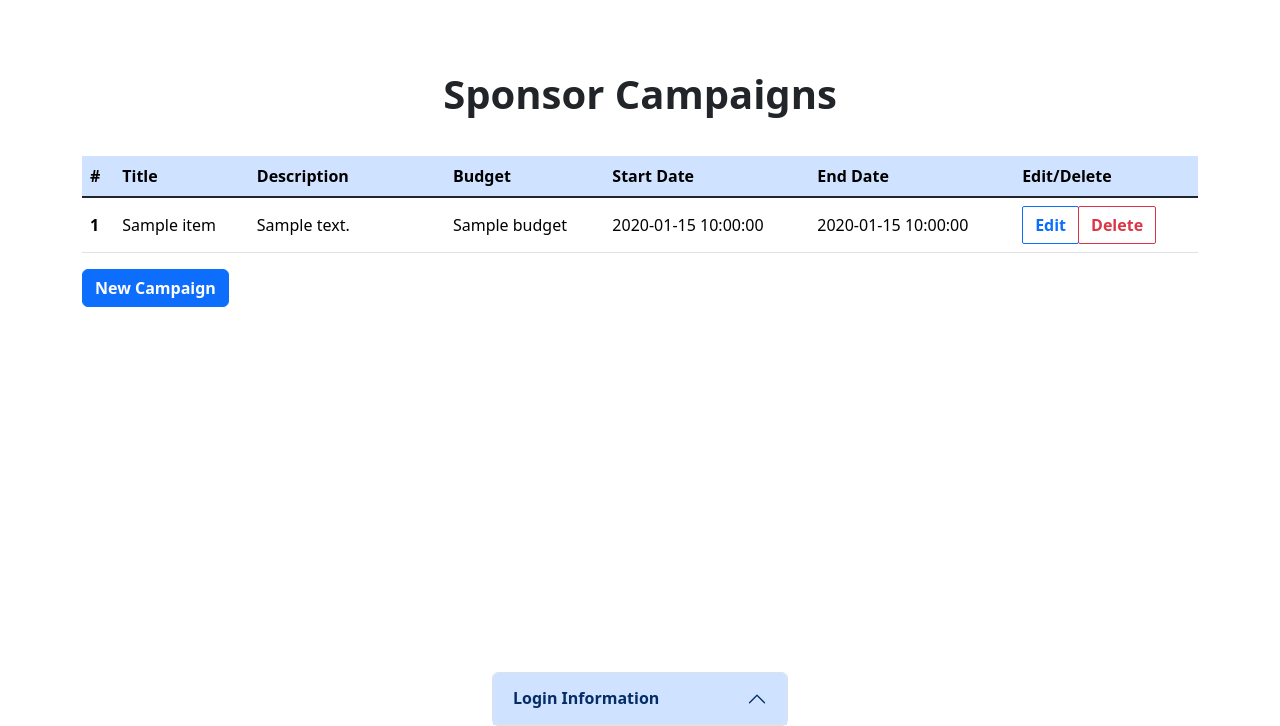
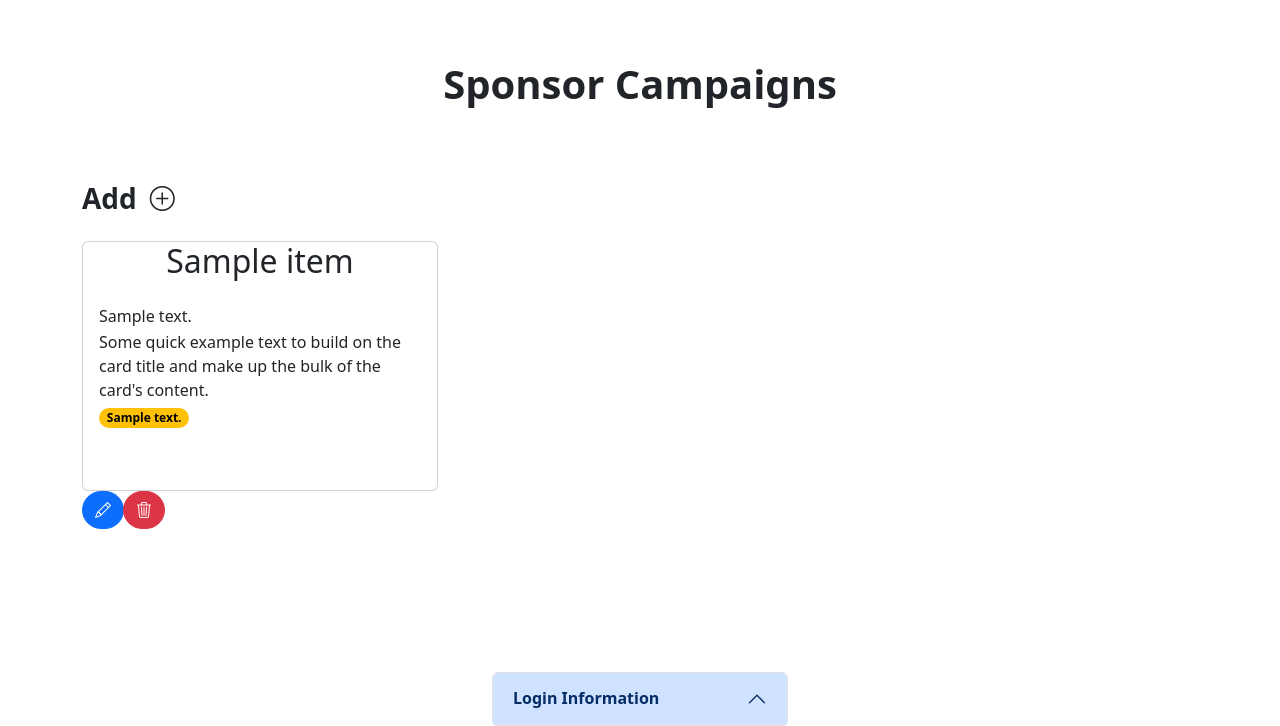
Before and after one commit to Rubix-av/IESCP, a Flask app: page /sponsor/sponsor-campaigns in a window 1280 px wide. Shown: the part 74-800 px from the top of the page. Run offline with Flask 3, Linux system fonts and the light colour scheme; a user stored in the database is signed in; tables that the repository leaves empty hold one stand-in row (values such as "Sample post"); a database or web service that is not in the repository returns one stand-in record (values such as "Sample title"); data that the repository does not hold is empty.

Commit message:
Update/Sponsor campaigns are now displayed as cards instead of table data. Clicking on a campaign card redirects to view-campaign page where specific campaign details are available

```diff
--- a/website/sponsors.py
+++ b/website/sponsors.py
@@ -287,3 +287,12 @@ def filter_campaigns():
 
         flash(f"Could not find {filter_keyword}", category='error')
         return redirect(url_for("sponsor.sponsor_find"))
+
+@sponsor.route("campaign-view/<int:id>")
+def campaign_view(id):
+    if request.method == "GET":
+
+        response = requests.get(campaigns_api_url + f"/{id}")
+        campaign = response.json()
+
+        return render_template("sponsor_pages/campaign-view.html",user=current_user, campaign=campaign)
--- a/website/templates/base.html
+++ b/website/templates/base.html
@@ -7,6 +7,7 @@
 
   <!-- Bootstrap stylesheet -->
   <link href="https://cdn.jsdelivr.net/npm/bootstrap@5.3.3/dist/css/bootstrap.min.css" rel="stylesheet" integrity="sha384-QWTKZyjpPEjISv5WaRU9OFeRpok6YctnYmDr5pNlyT2bRjXh0JMhjY6hW+ALEwIH" crossorigin="anonymous">
+  <link rel="stylesheet" href="https://cdn.jsdelivr.net/npm/bootstrap-icons@1.11.3/font/bootstrap-icons.min.css">
 
   <!-- CSS stylesheets -->
   <link rel="stylesheet" href="{{ url_for('static', filename='login.css') }}">
--- a/website/templates/sponsor_pages/sponsor-campaigns.html
+++ b/website/templates/sponsor_pages/sponsor-campaigns.html
@@ -1,7 +1,7 @@
 {% extends "view.html" %} {% block title %}Campaigns{% endblock %}
 
 {% block view_content %}
-<h1 class="fw-bold" align="center" style="padding: 30px 10px; margin-top: 40px">Sponsor Campaigns</h1>
+<h1 class="fw-bold" align="center" style="padding: 30px 10px; margin-top: 30px; margin-bottom: 35px">Sponsor Campaigns</h1>
 
 <!-- <style>
   .table th, .table td {
@@ -13,41 +13,42 @@
   }
 </style> -->
 
+
+<div class="d-flex align-items-center mb-3">
+  <h3 class="mb-0 fw-bold">Add</h3>
+  <a href="add-campaign" type="button" class="btn fw-bold mb-0 ml-3">
+    <i class="bi bi-plus-circle" style="font-size: 25px"></i>
+  </a>
+</div>
+
 {% if allCampaigns|length == 0 %}
     <div class="alert alert-warning text-center fs-3 mt-4">
       <span><strong>Start Adding Campaigns</strong></span>
     </div>
 {% else %}
-    <div class="table-responsive-sm">
-      <table class="table w-100 table-fixed-description">
-        <thead class="table-primary">
-          <tr>
-            <th scope="col">#</th>
-            <th scope="col">Title</th>
-            <th scope="col">Description</th>
-            <th scope="col">Budget</th>
-            <th scope="col">Start Date</th>
-            <th scope="col">End Date</th>
-            <th scope="col">Edit/Delete</th>
-          </tr>
-        </thead>
-        <tbody class="table-group-divider">
 
+<div class="row g-4">
   {% for campaign in allCampaigns %}
-            <tr style="vertical-align: middle;">
-              <th scope="row">{{loop.index}}</th>
-              <td>{{campaign.title}}</td>
-              <td style="word-wrap: break-word;min-width: 160px;max-width: 400px;">{{campaign.description}}</td>
-              <td>{{campaign.budget}}</td>
-              <td>{{campaign.start_date}}</td>
-              <td>{{campaign.end_date}}</td>
-              <td>
-                <div class="btn-group" role="group" aria-label="DeleteEditButtons">
-                  <a href="edit-campaign/{{campaign.id}}"  style="border-radius: 2px;" class="btn btn-outline-primary"><strong>Edit</strong></a>
+  <div class="col-sm-4 mb-5">
+      <div class="card h-100">
+          <h2 align="center">{{campaign.title}}</h2>
+          <div class="card-body">
+              <p>{{campaign.description}}</p>
+              <p class="card-text">Some quick example text to build on the card title and make up the bulk of the card's content.</p>
+              {% if campaign.visibility == "Public" %}
+              <span class="badge rounded-pill text-bg-info">{{campaign.visibility}}</span>
+              {% else %}
+              <span class="badge rounded-pill text-bg-warning">{{campaign.visibility}}</span>
+              {% endif %}
+              <a href="campaign-view/{{campaign.id}}" class="stretched-link"></a>
+          </div>
+      </div>
+      <div class="btn-group mb-2" role="group" aria-label="DeleteEditButtons">
+        <a href="edit-campaign/{{campaign.id}}"  style="border-radius: 60px;" class="btn btn-primary"><strong><i class="bi bi-pencil"></i></strong></a>
 
         <!-- Button trigger modal -->
-                  <button type="button" class="btn btn-outline-danger fw-bold" style="border-radius: 2px;" data-bs-toggle="modal" data-bs-target="#campaign-{{campaign.id}}">
-                    Delete
+        <button type="button" class="btn btn-danger fw-bold" style="border-radius: 20px;" data-bs-toggle="modal" data-bs-target="#campaign-{{campaign.id}}">
+          <i class="bi bi-trash3"></i>
         </button>
 
         <!-- Modal -->
@@ -70,14 +71,10 @@
         </div>
 
       </div>
-              </td>
-            </tr>
+  </div>
   {% endfor %}
+</div>
 
-        </tbody>
-        </table>
-    </div>
 {% endif %}
 
-<a href="add-campaign" class="btn btn-primary fw-bold">New Campaign</a>
 {% endblock %}
```
Also changed, not shown: website/templates/sponsor_pages/campaign-view.html (added, +10 -0 lines), instance/database.db. Lines whose indentation alone changed are shown as unchanged.
